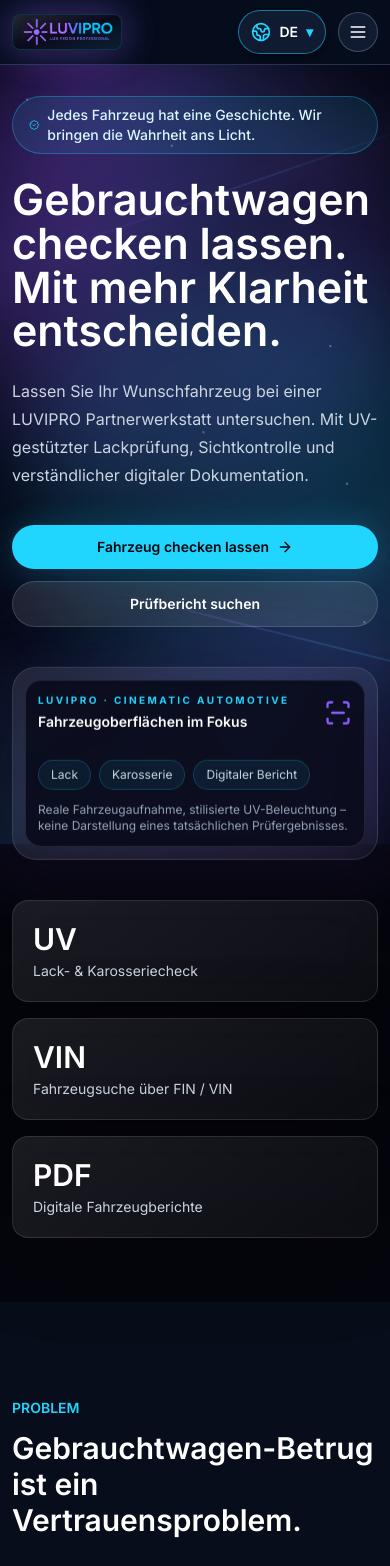
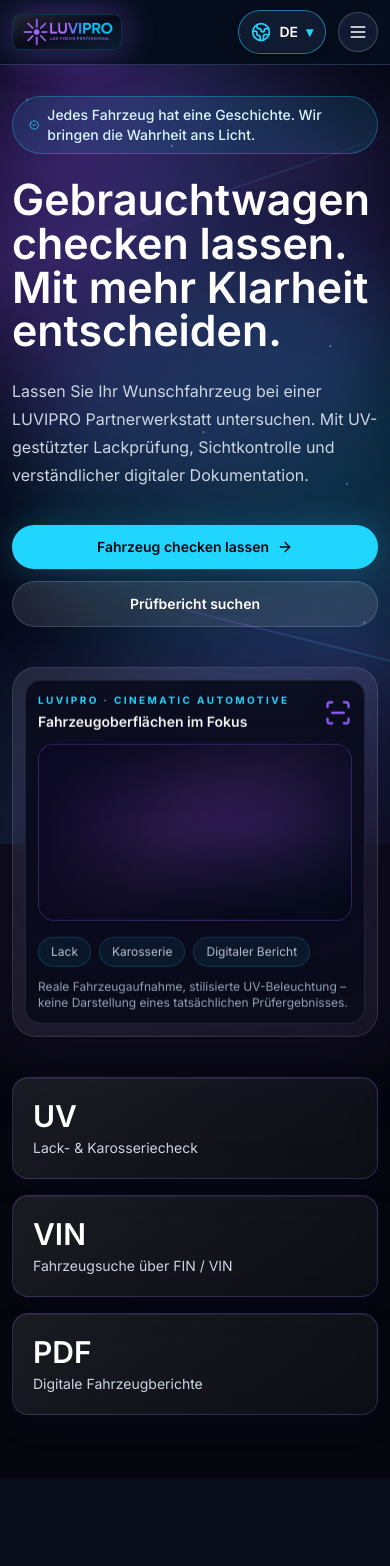
Before and after one commit to Diaa6969/luvipro-website, a Next.js app: page / in a window 390 px wide. Shown: the top 1566 px of the page. Built offline with nearby package versions, Linux system fonts and the light colour scheme.

Commit message:
Create obvious real-video automotive banners and UV lighting on every card; preserve mobile and reduced-motion

```diff
--- a/src/app/globals.css
+++ b/src/app/globals.css
@@ -510,3 +510,101 @@ body {
   .uv-car-sweep-rect { transform: translateX(420px); }
   .uv-car-scan-ray { transform: translateX(420px); opacity: .55; }
 }
+
+/* Real automotive film: high-contrast footage across hero AND every
+   inspection/benefit card, with a violet UV lighting grade. */
+.real-car-footage {
+  background: radial-gradient(ellipse at 50% 36%, #302145 0%, #0c1020 48%, #040511 100%);
+  border: 1px solid rgba(138, 92, 246, .34);
+  min-height: 96px;
+  backface-visibility: hidden;
+}
+.real-car-footage-hero {
+  aspect-ratio: 16 / 9;
+  min-height: 185px;
+  box-shadow: inset 0 0 52px rgba(103, 44, 204, .32), 0 14px 60px rgba(12, 4, 34, .38);
+}
+.real-car-footage-card { aspect-ratio: 2.8 / 1; min-height: 125px; }
+.real-car-footage-strip { aspect-ratio: 3.8 / 1; min-height: 86px; }
+.real-car-fallback {
+  position: absolute;
+  inset: 0;
+  background: radial-gradient(ellipse at 65% 45%, rgba(92, 42, 152, .34), transparent 66%), linear-gradient(135deg, #090e20, #1d1534, #07111d);
+  opacity: 1;
+}
+.real-car-video {
+  position: absolute;
+  z-index: 1;
+  inset: 0;
+  width: 100%;
+  height: 100%;
+  object-fit: cover;
+  object-position: center 52%;
+  display: block;
+  opacity: 0;
+  filter: contrast(1.09) saturate(.84) brightness(.92);
+  transition: opacity 620ms ease-out, filter 700ms ease-out, transform 900ms ease-out;
+}
+.real-car-footage.has-footage .real-car-video { opacity: 1; }
+.real-car-tint {
+  position: absolute;
+  z-index: 2;
+  inset: 0;
+  background: linear-gradient(125deg, rgba(23, 6, 58, .42), rgba(27, 18, 62, .06) 42%, rgba(8, 12, 42, .27)), linear-gradient(0deg, rgba(3, 5, 18, .44), transparent 51%);
+  mix-blend-mode: normal;
+}
+.real-car-vignette {
+  position: absolute;
+  z-index: 3;
+  inset: 0;
+  box-shadow: inset 0 0 55px 7px rgba(2, 4, 15, .36);
+  border-radius: inherit;
+  pointer-events: none;
+}
+.real-car-uv-sweep {
+  position: absolute;
+  z-index: 4;
+  inset-block: -20%;
+  left: -55%;
+  width: 28%;
+  transform: skewX(-17deg) translateX(0);
+  background: linear-gradient(90deg, transparent, rgba(130, 47, 241, .18) 35%, rgba(182, 130, 255, .38) 48%, rgba(44, 210, 246, .16) 60%, transparent);
+  border-right: 1px solid rgba(154, 106, 255, .52);
+  filter: blur(3px);
+  pointer-events: none;
+  animation: luvipro-live-footage-scan 7.8s ease-in-out infinite;
+}
+@keyframes luvipro-live-footage-scan {
+  0%, 10% { transform: skewX(-17deg) translateX(0); opacity: 0; }
+  18% { opacity: .96; }
+  64% { opacity: .95; }
+  76%, 100% { transform: skewX(-17deg) translateX(710%); opacity: 0; }
+}
+/* Make ALL cards visibly reactive rather than subtle changes on just one. */
+.cinematic-page .cinematic-card {
+  border-color: rgba(148, 107, 239, .25);
+  box-shadow: 0 10px 30px rgba(46, 21, 101, .11), inset 0 1px rgba(202, 160, 255, .09);
+}
+.cinematic-page .cinematic-card::after {
+  opacity: .75;
+  animation-duration: 8s;
+}
+@media (hover: hover) and (pointer: fine) {
+  .cinematic-page .cinematic-card:hover .real-car-video {
+    filter: contrast(1.14) saturate(1.1) brightness(1.02);
+    transform: scale(1.035);
+  }
+  .cinematic-page .cinematic-card:hover {
+    border-color: rgba(171, 117, 255, .6);
+    box-shadow: 0 24px 68px rgba(89, 46, 159, .25), 0 0 28px rgba(32, 214, 255, .06);
+  }
+}
+@media (max-width: 640px) {
+  .real-car-footage-hero { min-height: 170px; }
+  .real-car-footage-card { min-height: 110px; }
+  .real-car-footage-strip { min-height: 78px; }
+}
+@media (prefers-reduced-motion: reduce) {
+  .real-car-uv-sweep { animation: none !important; opacity: 0 !important; }
+  .real-car-video { transition: none !important; transform: none !important; }
+}
```
